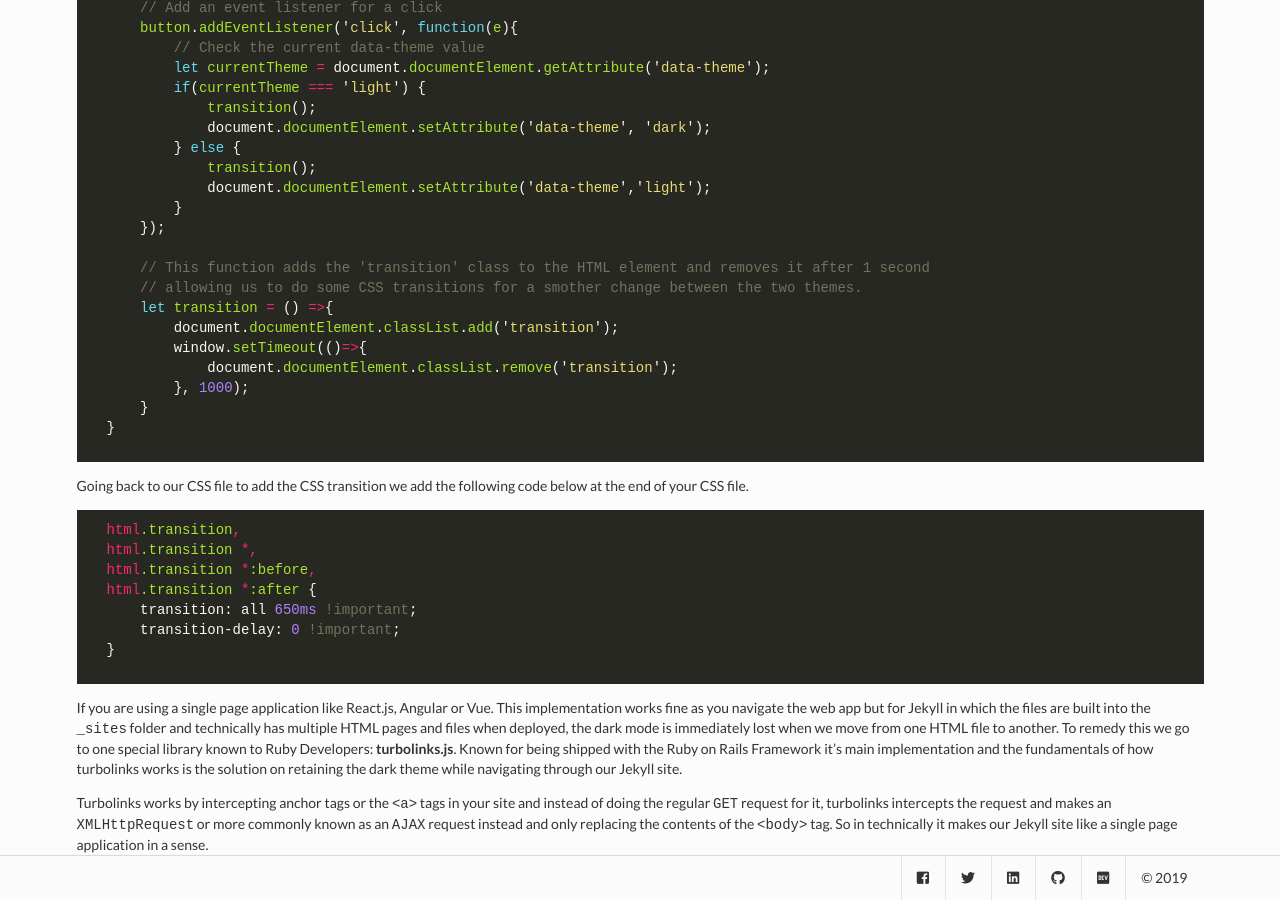
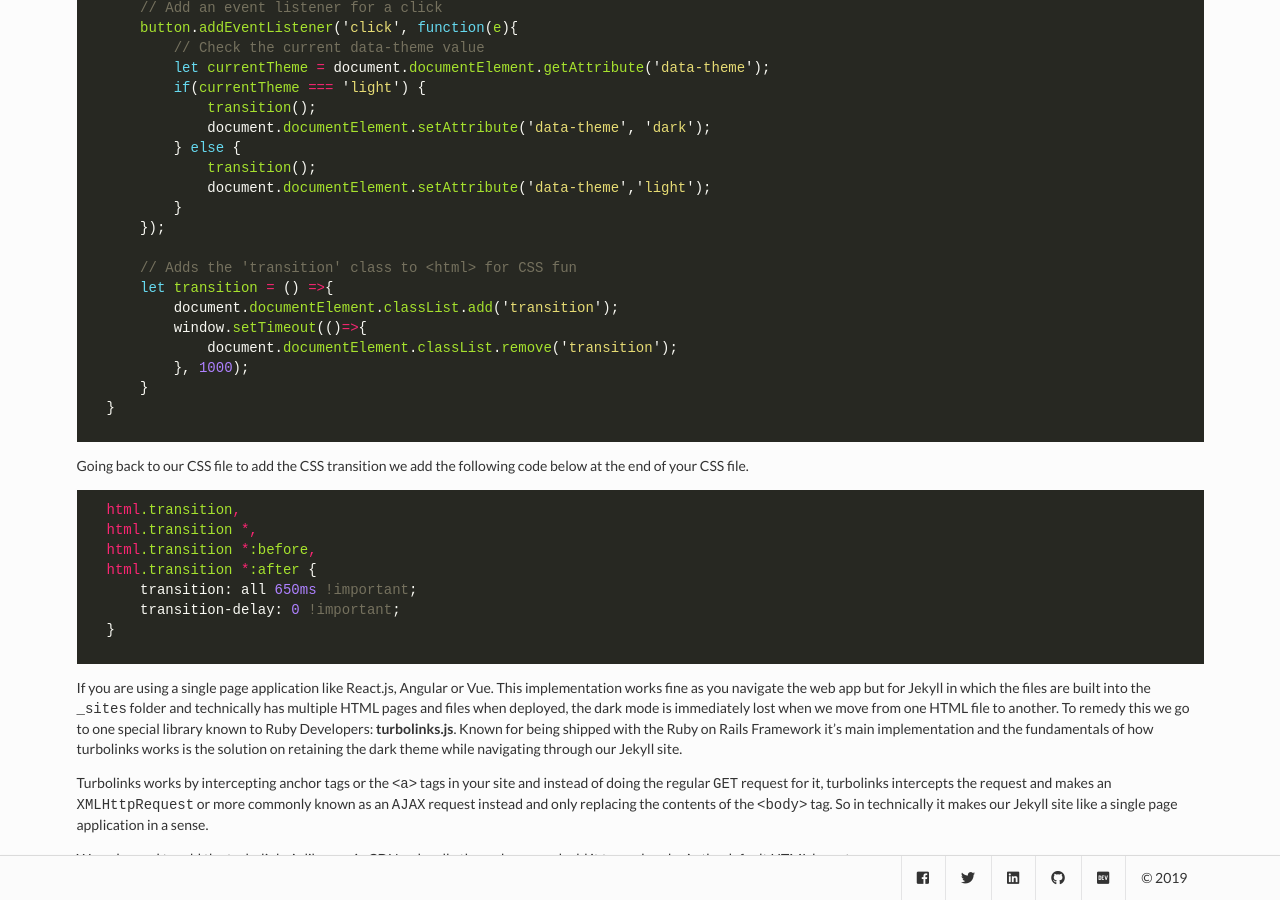
Before and after one commit to tripeersyou/francisoliverdev, a Jekyll site: the page built from _posts/2019-07-09-dark-mode-in-jekyll.md, in a window 1280 px wide and 900 px high, scrolled down 1680 px. Built offline with Jekyll 4.4.1, drawn with Linux system fonts in a browser that asks for light colours; nearby versions of some CDN libraries; comment, search, counter and statistics services are not loaded; some of the changed text lies outside the part shown.

Commit message:
Fixed the summary

````diff
--- a/_posts/2019-07-09-dark-mode-in-jekyll.md
+++ b/_posts/2019-07-09-dark-mode-in-jekyll.md
@@ -6,6 +6,7 @@ author: "Francis Avancena"
 ---
 
 Using native CSS variables and JavaScript we are going to implement a full blown toggled dark mode or dark theme in our Jekyll websites. First we must first define our CSS variables for our light theme. In CSS we define a variable by having two dashes prefixing the variable name like in the code example below.
+
 
 ```css
 html {
@@ -95,8 +96,7 @@ function themeChange(){
         }
     });
 
-    // This function adds the 'transition' class to the HTML element and removes it after 1 second
-    // allowing us to do some CSS transitions for a smother change between the two themes.
+    // Adds the 'transition' class to <html> for CSS fun
     let transition = () =>{
         document.documentElement.classList.add('transition');
         window.setTimeout(()=>{
@@ -163,8 +163,7 @@ function themeChange(){
         }
     });
 
-    // This function adds the 'transition' class to the HTML element and removes it after 1 second
-    // allowing us to do some CSS transitions for a smother change between the two themes.
+    // Adds the 'transition' class to <html> for CSS fun
     let transition = () =>{
         document.documentElement.classList.add('transition');
         window.setTimeout(()=>{
````
Also changed, not shown: Gemfile.lock, _posts/2019-07-01-welcome-to-jekyll.markdown (line endings or trailing spaces).
